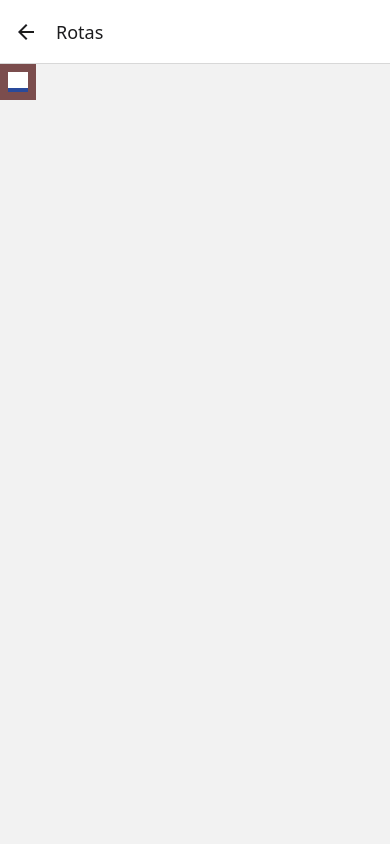
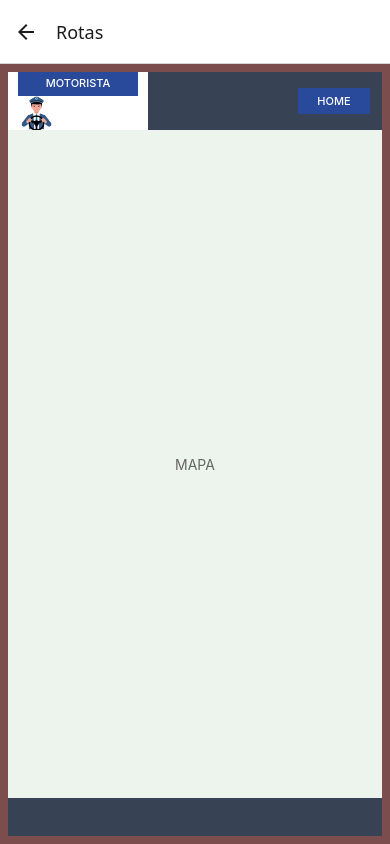
Before and after one commit to Kauanigonzaga/transporte-publico-mobile, a React Native app: screen /Rotas in a window 390 px wide. Built offline with nearby package versions, Linux system fonts and the light colour scheme; what react-native-responsive-fontsize would draw is missing.

Commit message:
BOTAO HOME

```diff
--- a/src/telas/rotas/index.js
+++ b/src/telas/rotas/index.js
@@ -1,41 +1,35 @@
 import React from 'react';
 import { useNavigation } from '@react-navigation/native';
-import { View, Text, TouchableOpacity,ImageBackground } from 'react-native';
+import { View, Text, TouchableOpacity, Image } from 'react-native';
 import { SafeAreaView } from 'react-native-safe-area-context';
 import styles from './styles.js';
-import  Image from '../../../assets/imgMotorista.png';
+import image from '../../../assets/imgMotorista.png';
 // import MapView from 'react-native-maps';
 
 export default function RotasScreen() {
-    const navigation = useNavigation();
+  const navigation = useNavigation();
 
   return (
-
-    <ImageBackground source={ Image } style={styles.logo}>
-
     <SafeAreaView style={styles.screen}>
 
-        {/*<Stack.Navigator>
+      {/*<Stack.Navigator>
             <Stack.Screen name="Pontos" component={pontos} />
         </Stack.Navigator>*/}
 
       <View style={styles.panel}>
         <View style={styles.topBar}>
           <View style={styles.motoristaBox}>
-            <Text style={styles.motoristaText}>MOTORISTA</Text>
+
+            <TouchableOpacity style={styles.menuButton} onPress={() => navigation.navigate('avaliacaoMotorista')}>
+            <Text style={styles.menuButtonText}>MOTORISTA</Text>
+            </TouchableOpacity>
+
+            <Image source={image} style={styles.logo} />
           </View>
 
           <View style={styles.menuBox}>
-            <TouchableOpacity style={styles.menuButton }>
-              <Text style={styles.menuButtonText}>HORÁRIOS</Text>
-            </TouchableOpacity>
-
-            <TouchableOpacity style={styles.menuButton} onPress={() => navigation.navigate('Linhas')}>
-              <Text style={styles.menuButtonText}>LINHAS</Text>
-            </TouchableOpacity>
-
-            <TouchableOpacity style={styles.menuButton} onPress={() => navigation.navigate('Pontos')}>
-              <Text style={styles.menuButtonText}>PONTOS</Text>
+            <TouchableOpacity style={styles.menuButton} onPress={() => navigation.navigate('Home')}>
+              <Text style={styles.menuButtonText}>HOME</Text>
             </TouchableOpacity>
           </View>
         </View>
@@ -52,7 +46,7 @@ export default function RotasScreen() {
 
         <View style={styles.bottomBar} />
       </View>
-      </SafeAreaView>
-     </ImageBackground>
+    </SafeAreaView>
+
   );
 }
```
